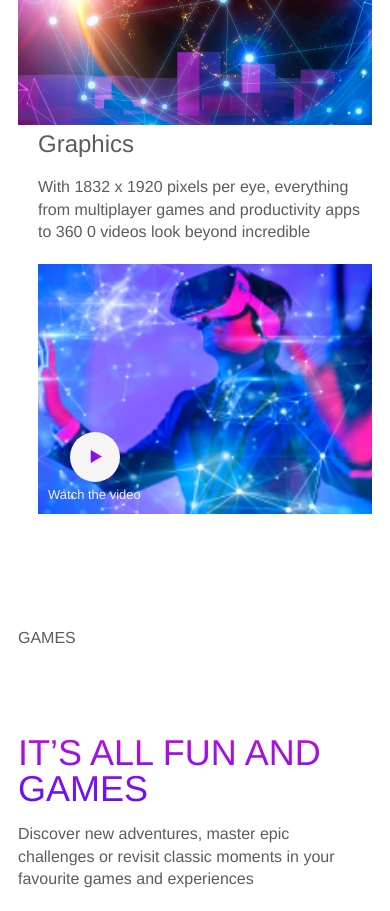
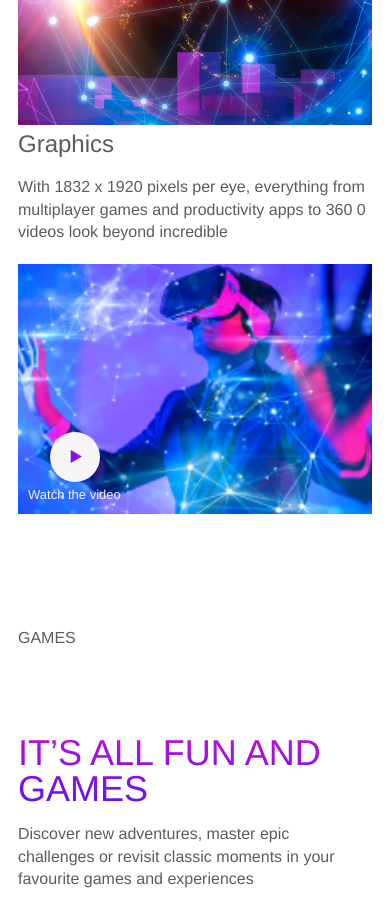
Before and after one commit to Akmalov-Asror/oculus, a plain HTML site: page index.html in a window 390 px wide. Shown: the part 1480-2391 px from the top of the page. Drawn offline with Linux system fonts and the light colour scheme.

Commit message:
all problems fixed-3

```diff
--- a/css/style.css
+++ b/css/style.css
@@ -579,7 +579,10 @@ body{
         left: 0;
         display: block;
     }
-    .border-1,
+    .border-1{
+        margin-left: -20px;
+        border: none;
+    }
     .contacts__inner{
         border: none;
     }
@@ -644,6 +647,12 @@ body{
 
 
 @media (max-width:768px){
+    .menu{
+        width: 100%;
+        position: absolute;
+        z-index: 9999;
+        height: 100%;
+    }
     .title{
         font-size: 66px;
     }
@@ -732,10 +741,5 @@ body{
     .features__text{
         font-size: 32px;
     }
-    .menu{
-        width: 100%;
-        position: absolute;
-        z-index: 9999;
-        height: 100%;
-    }
+
 }
```
